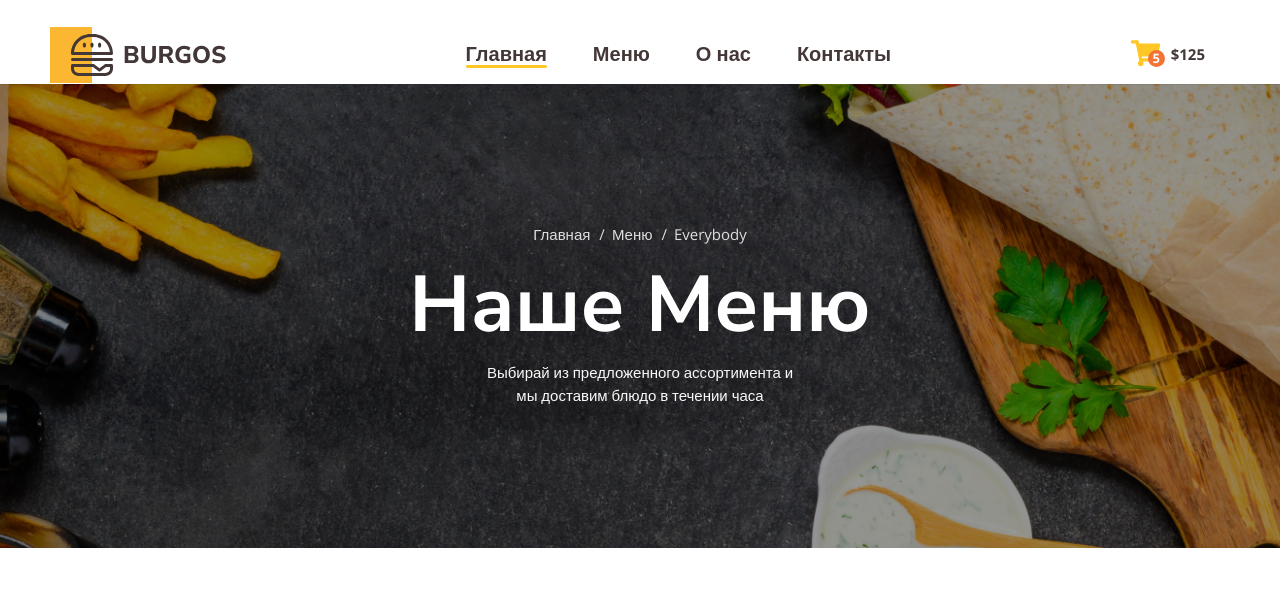
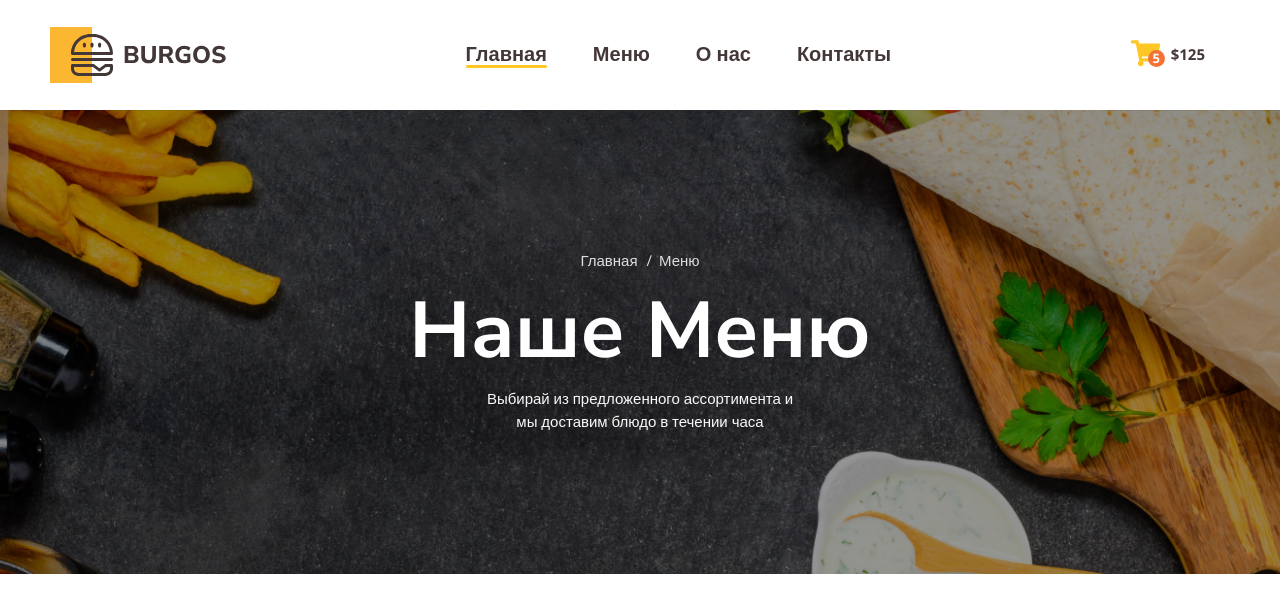
Before and after one commit to AlexSystemAdmin/Mudule01-Burger, a plain HTML site: page index.html in a window 1280 px wide. Drawn offline with nearby package versions, Linux system fonts and the light colour scheme.

Commit message:
Add styles (fixing)

```diff
--- a/index.html
+++ b/index.html
@@ -39,7 +39,6 @@
             <ul class="breadcrumbs">
                 <li><a href="#">Главная</a></li>
                 <li><a href="#">Меню</a></li>
-                <li><a href="#">Everybody</a></li>
             </ul>
             <h1 class="title">Наше Меню</h1>
             <p class="description">Выбирай из предложенного ассортимента и мы доставим блюдо в течении часа</p>
--- a/styles/main.css
+++ b/styles/main.css
@@ -15,6 +15,7 @@ body{
     justify-content: space-between;
     padding-top: 26px;
     padding-right: 25px;
+    padding-bottom: 26px;
 }
 .header-logo{
     display: block;
```
